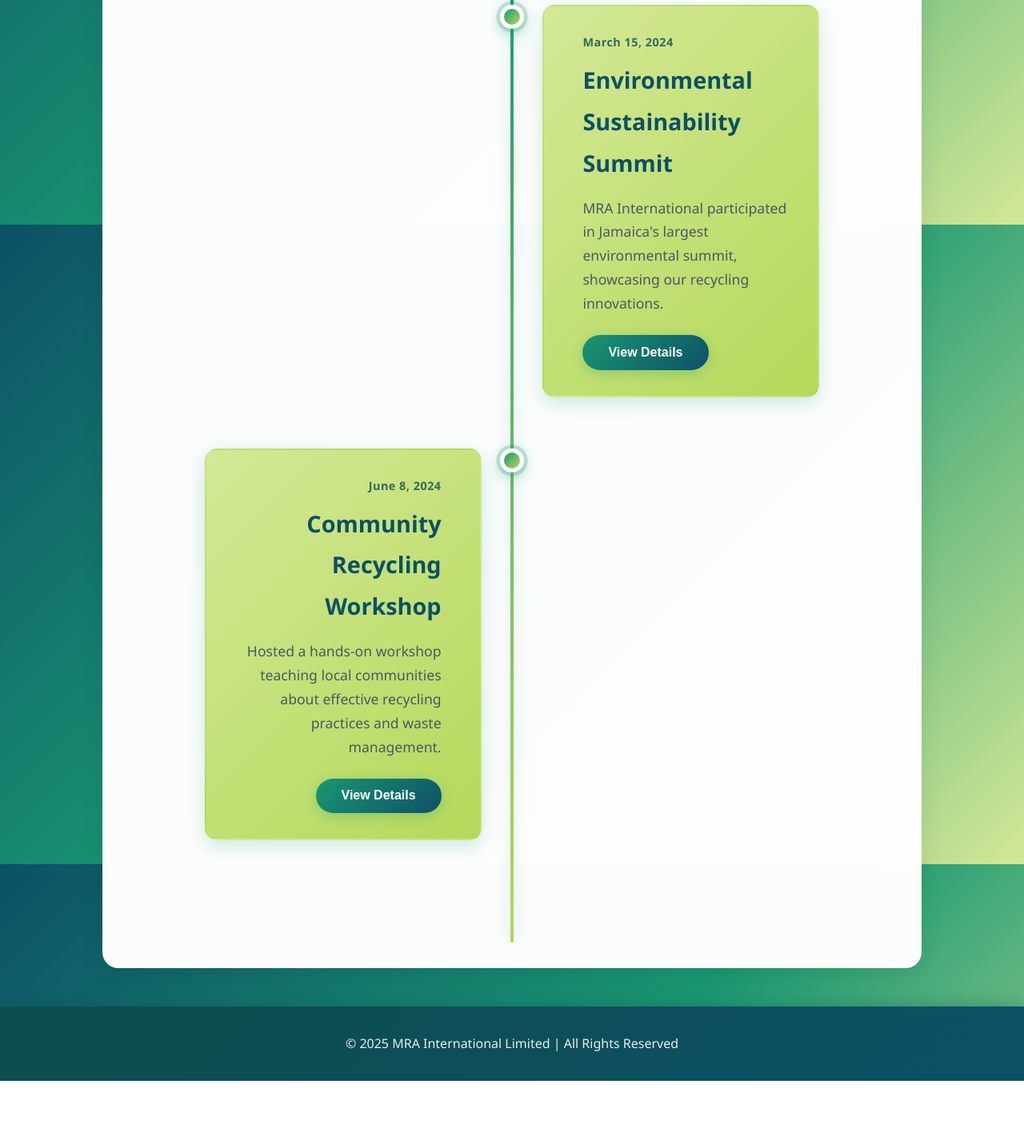
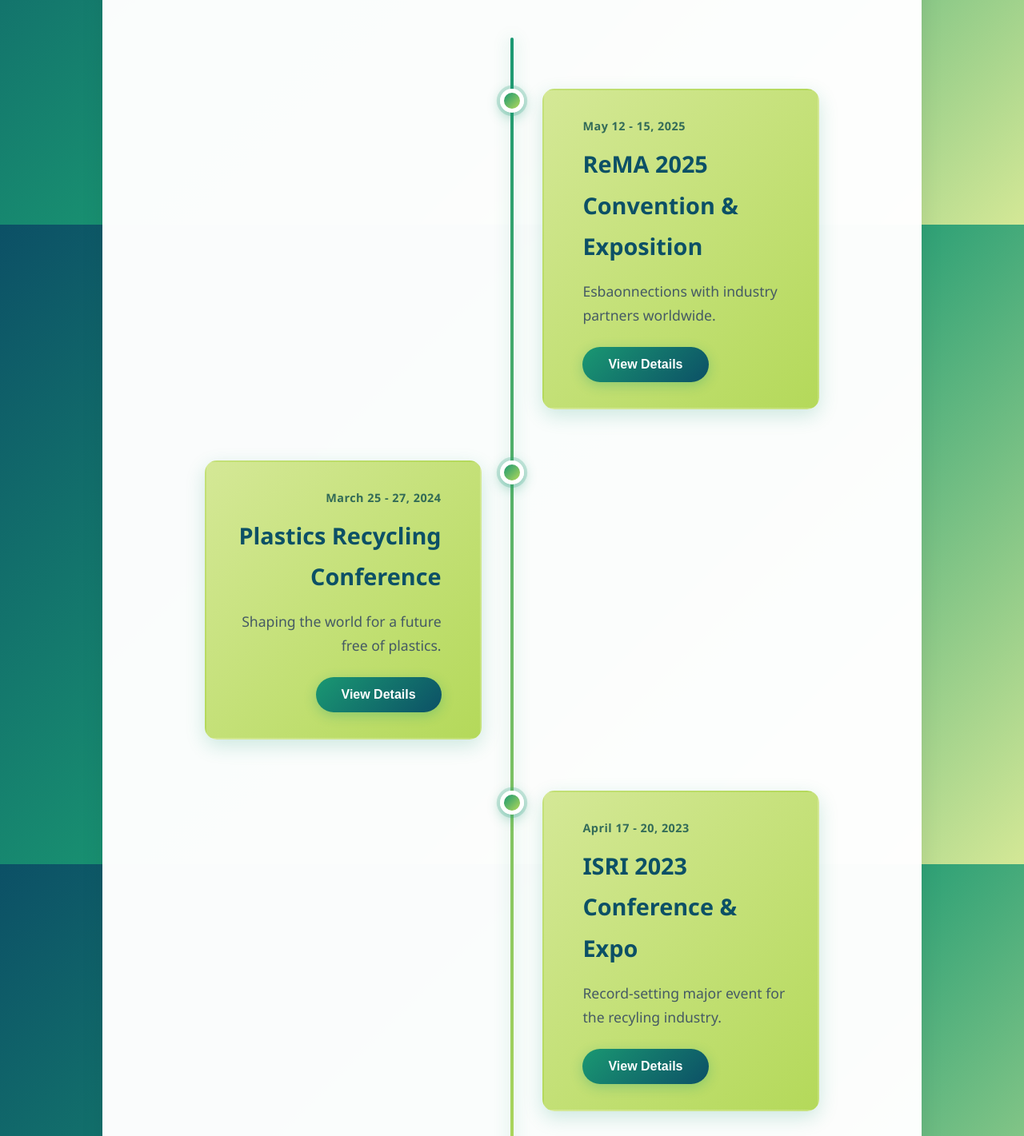
Before and after one commit to DaggerBxii/DaggerBxii.github.io, a website: page events.html in a window 1280 px wide. Shown: the part 519-1940 px from the top of the page at 80% size. Before the commit the page ends 1871 px from the top, so only its background shows below. Drawn offline with Linux system fonts and the light colour scheme.

Commit message:
Added detailed descriptions in events.js and Updated event dates in events.html.

```diff
--- a/events.html
+++ b/events.html
@@ -6,6 +6,7 @@
   <title>Events Timeline - MRA International Limited</title>
   <link rel="stylesheet" href="style.css">
   <link rel="stylesheet" href="events.css">
+  <link rel="icon" type="image/png" href="public/images/icon.png">
 </head>
 <body>
 
@@ -14,6 +15,7 @@
     <div class="header-content fade-in">
       <h1>Events Timeline</h1>
       <p>Our journey in environmental sustainability</p>
+      <img src="public/images/icon.png" height="96px" width="96px" alt="MRA Logo" class="header-logo">
     </div>
   </header>
 
@@ -35,9 +37,9 @@
       <div class="timeline-item" data-event="1">
         <div class="timeline-marker"></div>
         <div class="timeline-content">
-          <div class="timeline-date">March 15, 2024</div>
-          <h3>Environmental Sustainability Summit</h3>
-          <p>MRA International participated in Jamaica's largest environmental summit, showcasing our recycling innovations.</p>
+          <div class="timeline-date">May 12 - 15, 2025</div>
+          <h3>ReMA 2025 Convention & Exposition</h3>
+          <p>Esbaonnections with industry partners worldwide.</p>
           <button class="view-details-btn" data-event="1">View Details</button>
         </div>
       </div>
@@ -46,12 +48,24 @@
       <div class="timeline-item" data-event="2">
         <div class="timeline-marker"></div>
         <div class="timeline-content">
-          <div class="timeline-date">June 8, 2024</div>
-          <h3>Community Recycling Workshop</h3>
-          <p>Hosted a hands-on workshop teaching local communities about effective recycling practices and waste management.</p>
+          <div class="timeline-date">March 25 - 27, 2024</div>
+          <h3>Plastics Recycling Conference</h3>
+          <p>Shaping the world for a future free of plastics.</p>
           <button class="view-details-btn" data-event="2">View Details</button>
         </div>
       </div>
+
+      <!-- Event 3 -->
+      <div class="timeline-item" data-event="3">
+        <div class="timeline-marker"></div>
+        <div class="timeline-content">
+          <div class="timeline-date">April 17 - 20, 2023</div>
+          <h3>ISRI 2023 Conference & Expo</h3>
+          <p>Record-setting major event for the recyling industry.</p>
+          <button class="view-details-btn" data-event="3">View Details</button>
+        </div>
+      </div>
+
 
     </div>
   </section>
--- a/events.js
+++ b/events.js
@@ -1,18 +1,25 @@
 // Event data with details
 const eventData = {
   1: {
-    title: "Environmental Sustainability Summit",
-    date: "March 15, 2024",
+    title: "ReMA 2025 Convention & Exposition",
+    date: "May 12 - 15, 2025 @San Diego, CA, U.S.A",
     description:
-      "MRA International was proud to participate in Jamaica's largest environmental sustainability summit. Our team showcased innovative recycling technologies and shared insights on building a circular economy. The event brought together industry leaders, policymakers, and environmental advocates to discuss strategies for a greener future. We demonstrated our advanced sorting systems and discussed partnerships that can help scale recycling initiatives across the Caribbean region.",
-    images: ["/environmental-summit-conference-hall-with-attendee.jpg", "/recycling-technology-exhibition-booth.jpg", "/business-professionals-discussing-sustainability.jpg"],
+      "As the current largest recycling-materials industry event in the world,Rema Convention & Exposition 2025 brought together nearly 7,000 industry professionals in the City of San Diego. MRA International attended to gain a better sense on how recycled materials strengthen manufacturing sustainablity and innovation. Over the four days duration of the event, our team connected with international supplies and buyers of paper, metal and plastic recyclables, and attend expertled sessions on emerging trends, as well as explored cutting-edge equipment and technology for the recycling industry. This event reaffirmed our committment to maintiain global standards and material sourcing, processing and export.",
+    images: ["public/images/rema1.cr2", "public/images/rema2.cr2", "public/images/rema3.cr2"],
   },
   2: {
-    title: "Community Recycling Workshop",
-    date: "June 8, 2024",
+    title: "Plasitcs Recycling Conference 2024",
+    date: "March 25 - 27, 2024 @Grapine, TX , U.S.A",
     description:
-      "We hosted an engaging hands-on workshop for local communities, teaching effective recycling practices and waste management techniques. Over 150 community members attended, including students, teachers, and local business owners. Participants learned how to properly sort recyclables, understand the impact of contamination, and discovered creative ways to reduce waste at home and work. The workshop included interactive demonstrations, Q&A sessions with our experts, and take-home educational materials. Many attendees expressed interest in starting recycling programs in their neighborhoods.",
-    images: ["/community-workshop-with-people-learning-about-recy.jpg", "/hands-on-recycling-sorting-demonstration.jpg", "/group-photo-of-workshop-participants.jpg"],
+      "Hosted by Resource Recycling Inc, the Plastics Recycling Conference 2024 was a large premier event focused on enhancing the business, policy and technology associated with plastics recycling. It had a emphasis on tackling the challengings and utliizing opportunities in the plastic recycling industry, having discussions under the themes of policy and regulation, market and economics, technology and instrastructure and design for recyclability. These discussions were held by world-leading experts in the field. MRA International Ltd. was proud to be a participant of this event, gaining insight and knowledge that will help us improve our plastic recycling processes and contribute to a more sustainable future.",
+    images: ["public/images/psc1.cr2", "public/images/psc2.cr2", "public/images/psc3.cr2"],
+  },
+  3: {
+    title: "ISRI 2023 Conference & Exposition",
+    date: "April 17 - 20, 2023 @Music City Center, Nashville, TN, U.S.A",
+    description:
+      "MRA International Ltd. was a proud participant of the ISRI 2023 Conference & Exposition. This event had over 6,600 attendees from 58 difference countires and all 50 states of the U.S. The conference provided insight that was crucial to the industry, discussing topics such as the recycling state in China at that time, industry trends and its future, and involved various networking and educational sessions.",
+    images: ["public/images/isri1.cr2", "public/images/isri2.cr2", "public/images/isri3.cr2"],
   },
 }
 
@@ -162,4 +169,4 @@
   }, index * 200)
 })
 
-console.log("[v0] Events Timeline loaded with interactive animations!")
+console.log("[Events Timeline] events.js loaded successfully.")
--- a/index.html
+++ b/index.html
@@ -5,6 +5,7 @@
   <meta name="viewport" content="width=device-width, initial-scale=1.0">
   <title> MRA Internation Limited</title>
   <link rel="stylesheet" href="style.css">
+  <link rel="icon" type="image/png" href="public/images/icon.png">
 </head>
 <body>
 
@@ -13,6 +14,7 @@
     <div class="header-content fade-in">
       <h1>MRA International Limited</h1>
       <p>Building a sustainable future.</p>
+      <img src="public/images/icon.png" height="96px" width="96px" alt="MRA Logo" class="header-logo">
     </div>
   </header>
 
@@ -60,7 +62,7 @@
       <h2>Our Materials</h2>
       <br>
       <div class="material-card">
-        <h3>📄 Paper Recycling</h3>
+        <h3>Paper Recycling</h3>
         <p>We collect and process a wide range of paper grades, ensuring they meet export-quality standards.
            Types of Paper:</p>
            <ul>
@@ -79,7 +81,7 @@
       </div>
       <br>
       <div class="material-card">
-        <h3>🔩 Metal Recycling</h3>
+        <h3>Metal Recycling</h3>
         <p>MRA International handles both ferrous and non-ferrous metals for recycling and export.</p>
         <h4>Ferrous Metals:</h4>
         <ul>
@@ -123,7 +125,7 @@
       </div>
       <br>
       <div class="material-card">
-        <h3>🧴 Plastic Recycling</h3>
+        <h3>Plastic Recycling</h3>
         <p>We process various grades of plastics for reuse and export, supporting a cleaner and more sustainable Jamaica.</p>
         <h4>Accepted Plastics</h4>
         <ul>
@@ -186,7 +188,7 @@
   <section id="ceo" class="fade-section">
     <h2>Meet Our CEO</h2>
     <div class="ceo-profile">
-      <img src="images/ceo.jpg" alt="CEO Portrait" class="ceo-image">
+      <img src="public/images/CEO.png" alt="CEO Portrait" class="ceo-image">
       <p>
         <strong>Mukesh Singh</strong>, founder and CEO of Mukesh Singh, has dedicated her
         career to environmental conservation. With over 15 years of experience,
--- a/package.json
+++ b/package.json
@@ -1,6 +1,6 @@
 {
-  "name": "my-v0-project",
-  "version": "0.1.0",
+  "name": "mra-international-limited",
+  "version": "0.1.9",
   "private": true,
   "scripts": {
     "build": "echo 'no build script'"
--- a/script.js
+++ b/script.js
@@ -275,4 +275,4 @@
   }, 100)
 })
 
-console.log("[v0] MRA International Limited - Enhanced with diverse color animations!")
+console.log("Index Script Loaded Successfully.")
```
Also changed, not shown: public/images/CEO.png (added), public/images/icon.png (added), 9 other files.
